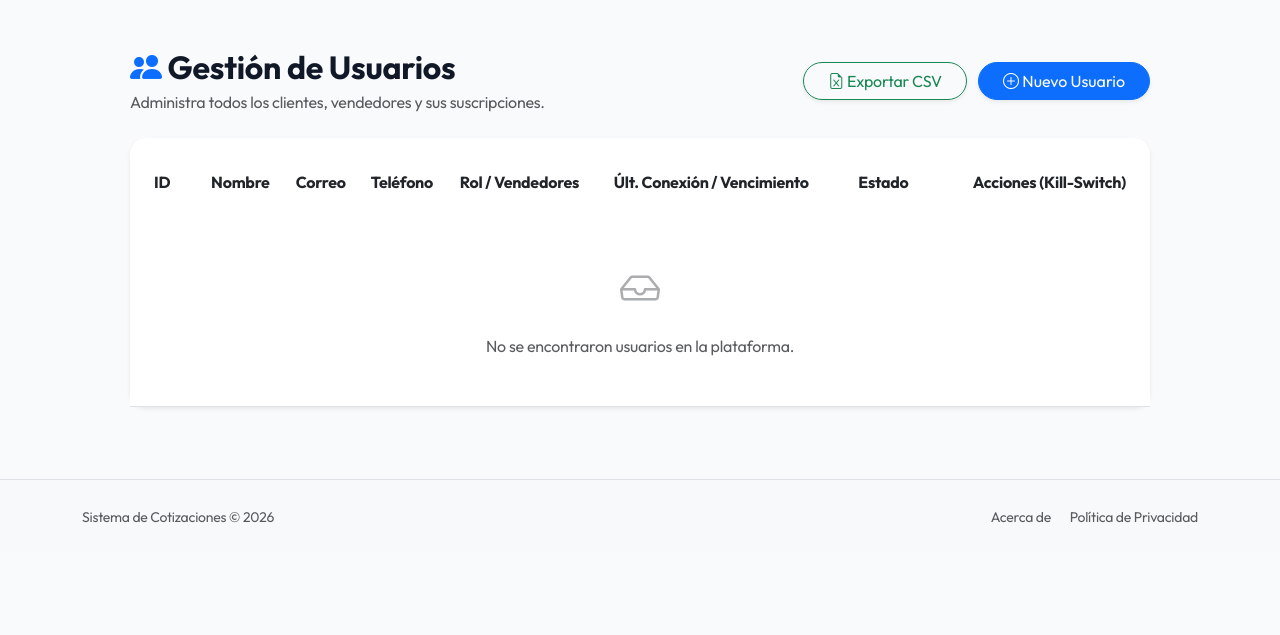
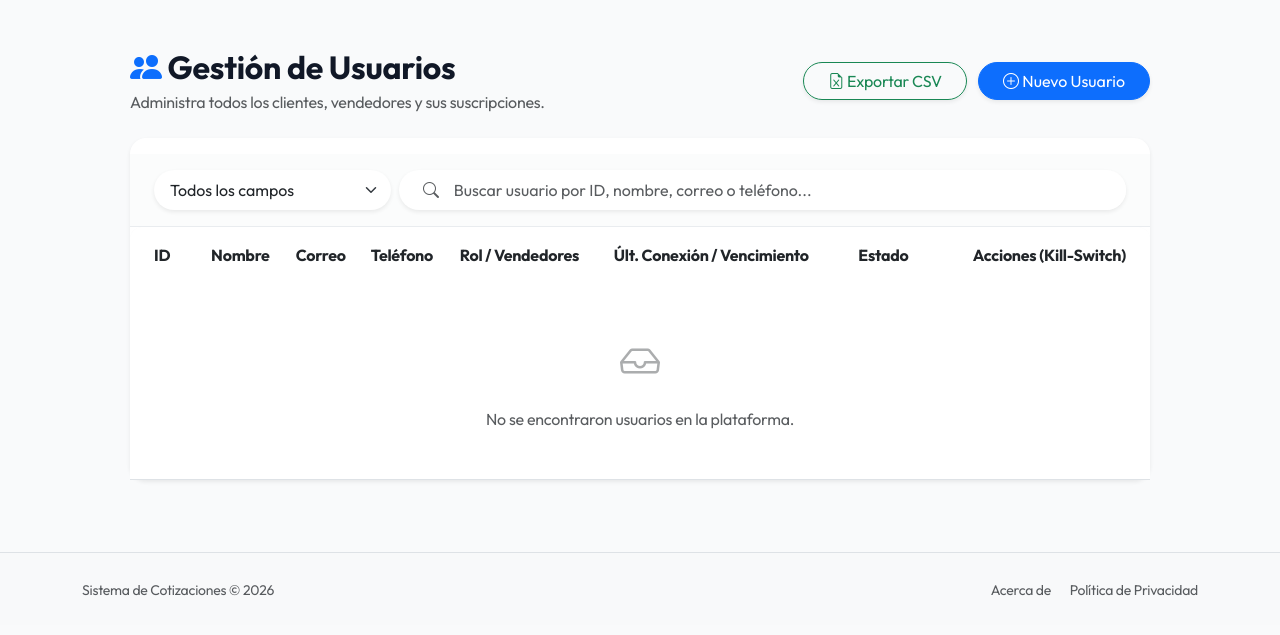
Before and after one commit to YungFozter/Sistema-de-Inventario-y-Cotizacion, a Flask app: page /admin/usuarios in a window 1280 px wide. Shown: the part 66-701 px from the top of the page. Run offline with Flask 3, Linux system fonts and the light colour scheme; the visitor is signed in with stand-in values (Sample User, id 1); data comes from the database, SQL or seed files in the repository; some libraries are stand-ins or nearby versions.

Commit message:
feat(ui): add search filter to gestion_usuarios table

```diff
--- a/templates/admin/gestion_usuarios.html
+++ b/templates/admin/gestion_usuarios.html
@@ -25,8 +25,31 @@
 
     <div class="card border-0 shadow-sm rounded-4 fade-up-enter delay-100">
         <div class="card-body p-0 mt-3">
+            <!-- Search Filters -->
+            <div class="px-4 py-3 border-bottom border-light-subtle bg-light bg-opacity-50">
+                <div class="row g-2 align-items-center">
+                    <div class="col-md-3">
+                        <select class="form-select border-0 shadow-sm rounded-pill px-3 py-2" id="filtroCampo">
+                            <option value="todos">Todos los campos</option>
+                            <option value="0">ID</option>
+                            <option value="1">Nombre</option>
+                            <option value="2">Correo</option>
+                            <option value="3">Teléfono</option>
+                        </select>
+                    </div>
+                    <div class="col-md-9">
+                        <div class="input-group shadow-sm rounded-pill overflow-hidden bg-white">
+                            <span class="input-group-text bg-transparent border-0 ps-4 pe-2 text-muted">
+                                <i class="bi bi-search"></i>
+                            </span>
+                            <input type="text" class="form-control border-0 shadow-none px-2 py-2" id="filtroTexto" placeholder="Buscar usuario por ID, nombre, correo o teléfono..." onkeyup="filtrarUsuarios()">
+                        </div>
+                    </div>
+                </div>
+            </div>
+
             <div class="table-responsive">
-                <table class="table table-hover align-middle mb-0">
+                <table class="table table-hover align-middle mb-0" id="tablaUsuarios">
                     <thead class="bg-light">
                         <tr>
                             <th class="border-0 px-4 py-3" style="border-top-left-radius: var(--radius-lg);">ID</th>
@@ -119,7 +142,7 @@
                             </td>
                         </tr>
                         {% else %}
-                        <tr>
+                        <tr class="no-results-row">
                             <td colspan="8" class="text-center py-5 text-muted">
                                 <i class="bi bi-inbox fs-1 d-block mb-3 opacity-50"></i>
                                 No se encontraron usuarios en la plataforma.
@@ -407,5 +430,60 @@ document.getElementById('nuevoUsuarioBtn').addEventListener('click', function()
     document.getElementById('confirmPasswordField').setAttribute('required', '');
     document.getElementById('passwordField').placeholder = '';
 });
+
+// Sistema de filtrado/búsqueda
+function filtrarUsuarios() {
+    const campo = document.getElementById('filtroCampo').value;
+    const texto = document.getElementById('filtroTexto').value.toLowerCase();
+    const filas = document.querySelectorAll('#tablaUsuarios tbody tr:not(.no-results-row)');
+
+    let encontrados = 0;
+
+    filas.forEach(fila => {
+        let mostrar = false;
+
+        if (campo === 'todos') {
+            // Verificar columnas 0 (ID), 1 (Nombre), 2 (Correo), 3 (Teléfono)
+            for (let i = 0; i <= 3; i++) {
+                if (fila.cells[i] && fila.cells[i].textContent.toLowerCase().includes(texto)) {
+                    mostrar = true;
+                    break;
+                }
+            }
+        } else {
+            const index = parseInt(campo);
+            if (fila.cells[index] && fila.cells[index].textContent.toLowerCase().includes(texto)) {
+                mostrar = true;
+            }
+        }
+
+        fila.style.display = mostrar ? '' : 'none';
+        if (mostrar) encontrados++;
+    });
+
+    // Manejar mensaje de "no hay resultados"
+    let noResultsRow = document.getElementById('noResultsSearchRow');
+    if (encontrados === 0 && texto !== '') {
+        if (!noResultsRow) {
+            const tbody = document.querySelector('#tablaUsuarios tbody');
+            noResultsRow = document.createElement('tr');
+            noResultsRow.id = 'noResultsSearchRow';
+            noResultsRow.className = 'no-results-row';
+            noResultsRow.innerHTML = `<td colspan="8" class="text-center py-5 text-muted">
+                <i class="bi bi-search fs-1 d-block mb-3 opacity-50"></i>
+                <p class="mb-0">No se encontraron coincidencias para <strong>"${texto}"</strong>.</p>
+            </td>`;
+            tbody.appendChild(noResultsRow);
+        } else {
+            noResultsRow.style.display = '';
+            noResultsRow.querySelector('strong').textContent = `"${document.getElementById('filtroTexto').value}"`;
+        }
+    } else if (noResultsRow) {
+        noResultsRow.style.display = 'none';
+    }
+}
+
+// Escuchar cambios en el selector para re-filtrar
+document.getElementById('filtroCampo').addEventListener('change', filtrarUsuarios);
 </script>
 {% endblock %}
```
